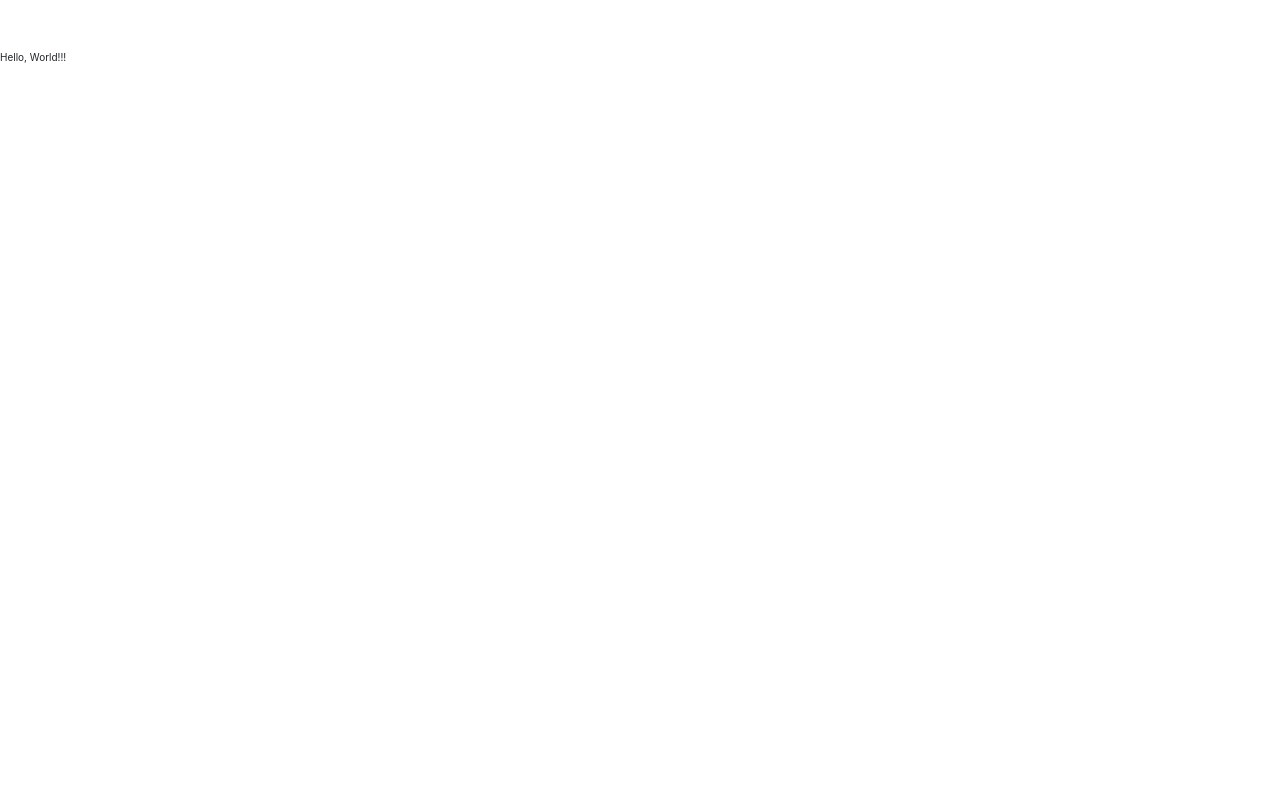
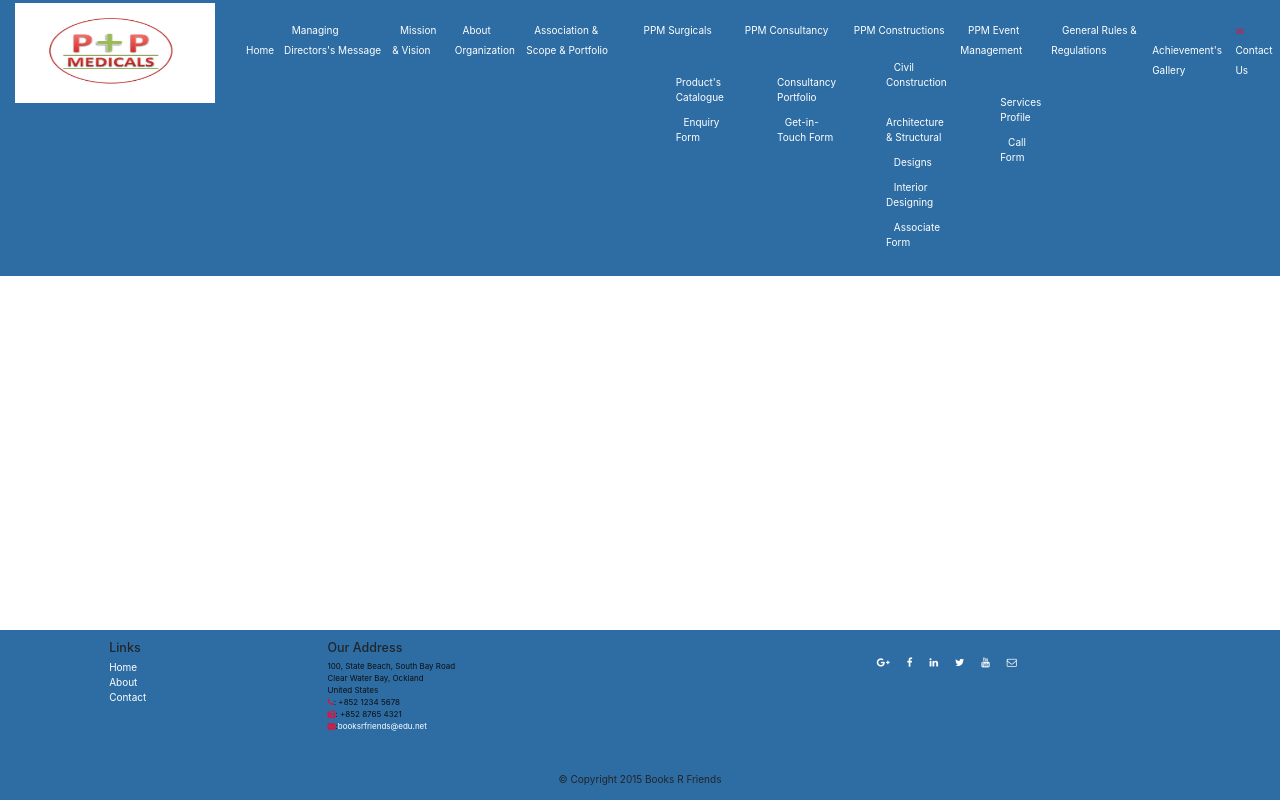
Before and after one commit to guptajaya496/PPM, a React app: page /logout in a window 1280 px wide. Built offline with nearby package versions, Linux system fonts and the light colour scheme; no server answers; a web font is replaced by a local one.

Commit message:
app changes

```diff
--- a/App.jsx
+++ b/App.jsx
@@ -1,12 +1,95 @@
+
 import React, {Component} from 'react';
+import {Router, Route, Switch} from 'react-router-dom';
+import createBrowserHistory from 'history/createBrowserHistory';
+import {Provider} from 'react-redux';
+import {createStore, applyMiddleware} from 'redux';
+import thunk from 'redux-thunk';
+import combinedReducers from './reducers/index';
+import Home from './components/home.jsx';
+import AboutOrganization from "./components/aboutorganization.jsx";
+import Login from "./containers/login.jsx";
+import AchievementGallery from "./components/achievement-gallery.jsx";
+import ArchitecturalStructural from './components/architectural-structural.jsx';
+import ContactUs from './components/contactus.jsx';
+import User from './components/user.jsx';
+import Logout from './containers/logout.jsx';
+import Header from "./containers/header.jsx";
+import Footer from "./components/footer.jsx";
+import AssociateForm from "./components/associateform.jsx";
+import AssociationScopePortfolio from "./components/association-scope-portfolio.jsx";
+import CallFrom from "./components/call-form.jsx";
+import CivilConstruction from "./components/civilconstruction.jsx";
+import ConsultancyPortfolio from "./components/consultancyportfolio.jsx";
+import Designs from "./components/designs.jsx";
+import EnquiryForm from "./components/enquiryform.jsx";
+import GeneralRulesRegulations from "./components/general-rules-regulations.jsx";
+import GetinTouch from "./components/get-in-touchform.jsx";
+import InteriorDesigns from "./components/interior-designs.jsx";
+import ManagingDirectorsMessage from "./components/managing-directors-message.jsx";
+import MissionVision from "./components/mission-vision.jsx";
+import PPMEventManagement from "./components/ppm-event-management.jsx";
+import PPMConstructions from "./components/ppmconstructions.jsx";
+import PPMConsultancy from "./components/ppmconsultancy.jsx";
+import PPMSurgicals from "./components/ppmsurgicals.jsx";
+import ProductsCatalogue from "./components/productscatalogue.jsx";
+import ServicesProfile from "./components/services-profile.jsx";
+import Register from "./containers/register.jsx";
 
-export default class extends Component{
+const history = createBrowserHistory();
+const createStoreWithMiddleware = applyMiddleware(thunk)(createStore);
+const  store=createStoreWithMiddleware(combinedReducers);
+
+class App extends Component{
+
     render(){
-
         return(
             <div>
-                Hello, World!!!
+                <Provider store={store}>
+                    <div>
+                        <Header/>
+
+                        <Router history={history}>
+                            <Switch>
+                                <Route exact path='/' component={Home} />
+                                <Route  path='/about-organization' component={AboutOrganization} />
+                                <Route  path='/association-scope-portfolio' component={AssociationScopePortfolio} />
+                                <Route  path='/contactus' component={ContactUs} />
+                                <Route  path='/login' component={Login} />
+                                <Route  path='/register' component={Register} />
+                                <Route  path='/user' component={User} />
+                                <Route  path='/achievementsgallery' component={AchievementGallery} />
+                                <Route  path='/architectural-structural' component={ArchitecturalStructural} />
+                                <Route  path='/call-form' component={CallFrom} />
+                                <Route  path='/civil-construction' component={CivilConstruction} />
+                                <Route  path='/consultancy-portfolio' component={ConsultancyPortfolio} />
+                                <Route  path='/designs' component={Designs} />
+                                <Route  path='/enquiry-form' component={EnquiryForm} />
+                                <Route  path='/general-rules-regulations' component={GeneralRulesRegulations} />
+                                <Route  path='/get-in-touch-form' component={GetinTouch} />
+                                <Route  path='/interior-design' component={InteriorDesigns} />
+                                <Route  path='/managing-directors-message' component={ManagingDirectorsMessage} />
+                                <Route  path='/mission-vision' component={MissionVision} />
+                                <Route  path='/ppm-event-management' component={PPMEventManagement} />
+                                <Route  path='/ppm-constructions' component={PPMConstructions} />
+                                <Route  path='/ppm-consultancy' component={PPMConsultancy} />
+                                <Route  path='/ppm-surgicals' component={PPMSurgicals} />
+                                <Route  path='/products-catalogue' component={ProductsCatalogue} />
+                                <Route  path='/services-profile' component={ServicesProfile} />
+                                <Route  path='/associate-form' component={AssociateForm} />
+                                <Route  path='/logout' component={Logout} />
+
+
+
+                            </Switch>
+                        </Router>
+
+                        <Footer/>
+                    </div>
+                </Provider>
             </div>
         );
     }
 }
+
+export default App;
--- a/containers/header.jsx
+++ b/containers/header.jsx
@@ -31,7 +31,7 @@ class Header extends Component{
             <div>
                 <nav className=" navbar-expand-lg bg-color navbar-fixed-top nav " role="navigation">
                     <a className="navbar-brand" href='/'>
-                        <img src="../images/BooksRFriendsLogo.jpg" alt="logo" style={{width:200+'px'}}></img>
+                        <img src="../images/PPM.jpg" alt="logo" style={{width:200+'px'}}></img>
                     </a>
                     <div id="navbar" className="navbar navbar-collapse collapse">
                         <ul className="navbar-nav">
@@ -41,94 +41,94 @@ class Header extends Component{
                                 </a>
                             </li>
                             <li className="nav-item">
-                                <a className="nav-link" href='/'>
+                                <a className="nav-link" href='/managing-directors-message'>
                                     <span className="glyphicon glyphicon-home" aria-hidden="true"></span>Managing Directors's Message
                                 </a>
                             </li>
                             <li className="nav-item">
-                                <a className="nav-link" href='/'>
+                                <a className="nav-link" href='/mission-vision'>
                                     <span className="glyphicon glyphicon-home" aria-hidden="true"></span>Mission & Vision
                                 </a>
                             </li>
                             <li className="nav-item">
-                                <a className="nav-link" href='/'>
+                                <a className="nav-link" href='/about-organization'>
                                     <span className="glyphicon glyphicon-home" aria-hidden="true"></span>About Organization
                                 </a>
 
                             </li>
                             <li className="nav-item">
-                                <a className="nav-link" href='/'>
+                                <a className="nav-link" href='/association-scope-portfolio'>
                                     <span className="glyphicon glyphicon-home" aria-hidden="true"></span>Association & Scope & Portfolio
                                 </a>
                             </li>
                             <li className="nav-item">
-                                <a className="nav-link" href='/'>
+                                <a className="nav-link" href='/ppm-surgicals'>
                                     <span className="glyphicon glyphicon-home" aria-hidden="true"></span>PPM Surgicals
                                 </a>
                                 <ul>
-                                    <li className="nav-link" href="/">
+                                    <li className="nav-link" href="/products-catalogue">
                                         <span className="glyphicon glyphicon-home" aria-hidden="true"></span>Product's Catalogue
                                     </li>
-                                    <li className="nav-link" href="/">
+                                    <li className="nav-link" href="/enquiry-form">
                                         <span className="glyphicon glyphicon-home" aria-hidden="true"></span>Enquiry Form
                                     </li>
                                 </ul>
                             </li>
                             <li className="nav-item">
-                                <a className="nav-link" href='/'>
+                                <a className="nav-link" href='/ppm-consultancy'>
                                     <span className="glyphicon glyphicon-home" aria-hidden="true"></span>PPM Consultancy
                                 </a>
                                 <ul>
-                                    <li className="nav-link" href="/">
+                                    <li className="nav-link" href="/consultancy-portfolio">
                                         <span className="glyphicon glyphicon-home" aria-hidden="true"></span>Consultancy Portfolio
                                     </li>
-                                    <li className="nav-link" href="/">
+                                    <li className="nav-link" href="/get-in-touch-form">
                                         <span className="glyphicon glyphicon-home" aria-hidden="true"></span>Get-in-Touch Form
                                     </li>
                                 </ul>
                             </li>
                             <li className="nav-item">
-                                <a className="nav-link" href='/'>
+                                <a className="nav-link" href='/ppm-constructions'>
                                     <span className="glyphicon glyphicon-home" aria-hidden="true"></span>PPM Constructions
                                 </a>
                                 <ul>
-                                    <li className="nav-link" href="/">
+                                    <li className="nav-link" href="/civil-construction">
                                         <span className="glyphicon glyphicon-home" aria-hidden="true"></span>Civil Construction
                                     </li>
-                                    <li className="nav-link" href="/">
+                                    <li className="nav-link" href="/architectural-structural">
                                         <span className="glyphicon glyphicon-home" aria-hidden="true"></span>Architecture & Structural
                                     </li>
-                                    <li className="nav-link" href="/">
+                                    <li className="nav-link" href="/designs">
                                         <span className="glyphicon glyphicon-home" aria-hidden="true"></span>Designs
                                     </li>
-                                    <li className="nav-link" href="/">
+                                    <li className="nav-link" href="/interior-design">
                                         <span className="glyphicon glyphicon-home" aria-hidden="true"></span>Interior Designing
                                     </li>
-                                    <li className="nav-link" href="/">
+                                    <li className="nav-link" href="/associate-form">
                                         <span className="glyphicon glyphicon-home" aria-hidden="true"></span>Associate Form
                                     </li>
                                 </ul>
                             </li>
                             <li className="nav-item">
-                                <a className="nav-link" href='/'>
+                                <a className="nav-link" href='/ppm-event-management'>
                                     <span className="glyphicon glyphicon-home" aria-hidden="true"></span>PPM Event Management
                                 </a>
                                 <ul>
-                                    <li className="nav-link" href="/">
+                                    <li className="nav-link" href="/services-profile">
                                         <span className="glyphicon glyphicon-home" aria-hidden="true"></span>Services Profile
                                     </li>
-                                    <li className="nav-link" href="/">
+                                    <li className="nav-link" href="/call-form">
                                         <span className="glyphicon glyphicon-home" aria-hidden="true"></span>Call Form
                                     </li>
                                 </ul>
                             </li>
                             <li className="nav-item ">
-                                <a className="nav-link" href='/aboutus'>
+                                <a className="nav-link" href='/general-rules-regulations'>
                                     <span className="glyphicon glyphicon-info-sign" aria-hidden="true"></span> General Rules & Regulations
                                 </a>
                             </li>
                             <li className="nav-item ">
-                                <a className="nav-link" href='/library'>
+                                <a className="nav-link" href='/achievementsgallery'>
                                     <span className="glyphicon glyphicon-info-sign" aria-hidden="true"></span> Achievement's Gallery
                                 </a>
                             </li>
@@ -140,41 +140,41 @@ class Header extends Component{
                         </ul>
                     </div>
 
-                    <div className="navbar navbar-collapse collapse">
-                        {
-                            (this.state.showComponent) ?
-                                <ul className="navbar-nav ">
+                    {/*<div className="navbar navbar-collapse collapse">*/}
+                        {/*{*/}
+                            {/*(this.state.showComponent) ?*/}
+                                {/*<ul className="navbar-nav ">*/}
 
-                                    <li className="nav-item">
-                                        <span className="nav-link"> Welcome, User </span>
-                                    </li>
+                                    {/*<li className="nav-item">*/}
+                                        {/*<span className="nav-link"> Welcome, User </span>*/}
+                                    {/*</li>*/}
 
-                                    <li className="nav-item">
-                                        <a className="nav-link" href='/logout'>
-                                            <span className="glyphicon glyphicon-log-in" aria-hidden="true"></span> Logout
-                                        </a>
-                                    </li>
-                                </ul>
-                                :
-                                <ul className="navbar-nav ">
-                                    <li className="nav-item">
-                                        <a className="nav-link " href='/login'>
-                                            <span className="glyphicon glyphicon-log-in" aria-hidden="true"></span> Login
-                                        </a>
-                                    </li>
-                                    <li className="nav-item">
-                                        <a className="nav-link ">
-                                        /
-                                        </a>
-                                    </li>
-                                    <li className="nav-item">
-                                        <a className="nav-link " href='/register'>
-                                            <span className="glyphicon glyphicon-log-in" aria-hidden="true"></span> Register
-                                        </a>
-                                    </li>
-                                </ul>
-                        }
-                    </div>
+                                    {/*<li className="nav-item">*/}
+                                        {/*<a className="nav-link" href='/logout'>*/}
+                                            {/*<span className="glyphicon glyphicon-log-in" aria-hidden="true"></span> Logout*/}
+                                        {/*</a>*/}
+                                    {/*</li>*/}
+                                {/*</ul>*/}
+                                {/*:*/}
+                                {/*<ul className="navbar-nav ">*/}
+                                    {/*<li className="nav-item">*/}
+                                        {/*<a className="nav-link " href='/login'>*/}
+                                            {/*<span className="glyphicon glyphicon-log-in" aria-hidden="true"></span> Login*/}
+                                        {/*</a>*/}
+                                    {/*</li>*/}
+                                    {/*<li className="nav-item">*/}
+                                        {/*<a className="nav-link ">*/}
+                                        {/*/*/}
+                                        {/*</a>*/}
+                                    {/*</li>*/}
+                                    {/*<li className="nav-item">*/}
+                                        {/*<a className="nav-link " href='/register'>*/}
+                                            {/*<span className="glyphicon glyphicon-log-in" aria-hidden="true"></span> Register*/}
+                                        {/*</a>*/}
+                                    {/*</li>*/}
+                                {/*</ul>*/}
+                        {/*}*/}
+                    {/*</div>*/}
                 </nav>
                 {/*<header className="jumbotron ">*/}
                     {/*<div className="container">*/}
--- a/package.json
+++ b/package.json
@@ -15,10 +15,15 @@
     "babel-loader": "^7.1.3",
     "babel-preset-es2015": "^6.24.1",
     "babel-preset-react": "^6.24.1",
+    "history": "^4.7.2",
     "html-webpack-plugin": "^3.0.4",
     "react": "^16.2.0",
     "react-dom": "^16.2.0",
     "react-redux": "^5.0.7",
+    "react-router": "^4.2.0",
+    "react-router-dom": "^4.2.2",
+    "redux": "^3.7.2",
+    "redux-thunk": "^2.2.0",
     "webpack": "^4.0.1",
     "webpack-dev-server": "^3.1.0"
   },
--- a/styles/style.css
+++ b/styles/style.css
@@ -45,7 +45,7 @@ i{
 .row-footer {
     margin: 0px 0px;
     padding: 10px 0px;
-    background-color: #ec971f;
+    background-color: #2e6da4;
     left:0px;
     bottom:0px;
     height:170px;
```
Also changed, not shown: 2 other files (tests, documents, lock files or other folders).
